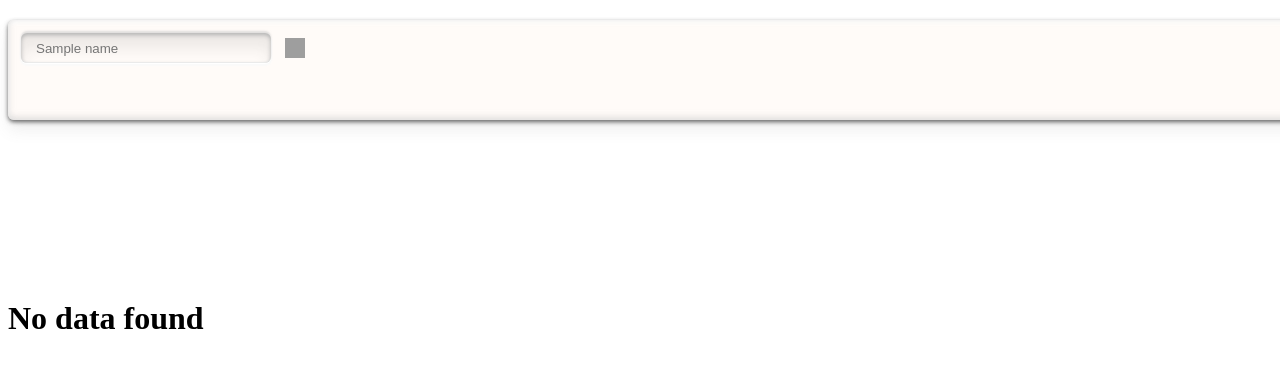
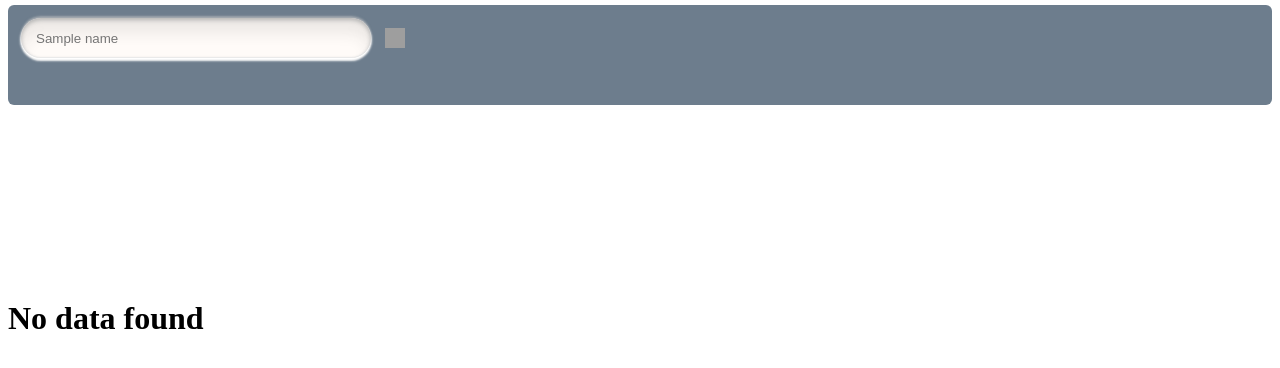
Before and after one commit to gupta-harshal/SMHACKERS, a Flask app: template Data/templates/namecard.html in a window 1280 px wide; the page is wider, and only the part inside the window is pictured. Shown: the top 368 px of that part. Run offline with Flask 3, Linux system fonts and the light colour scheme; tables that the repository leaves empty hold one stand-in row (values such as "Sample post"); the template is opened without the code that fills it: values that come from a table or form of the project are taken from there, most other values are stand-ins (such as "Sample title", 1, 10 or a date in 2020); grey boxes are pictures that could not be loaded.

Commit message:
styling namecard changes

```diff
--- a/Data/main.py
+++ b/Data/main.py
@@ -21,7 +21,7 @@
     Status:Mapped[str] = mapped_column(String(250),nullable=False)
     Current_Company:Mapped[str] = mapped_column(String(250),nullable=False)
     Current_Working_Position:Mapped[str] = mapped_column(String(250),unique=False,nullable=False)
-    Image:Mapped[str] = mapped_column(String(250),nullable=False)
+    # Image:Mapped[str] = mapped_column(String(250),nullable=False)
     def to_dict(self):
         #Method 1.
         dictionary = {}
@@ -61,7 +61,7 @@
     branch=request.form["branch"]
     company=request.form["company"]
     position=request.form["position"]
-    file=request.files["pic"]
+    # file=request.files["pic"]
     if password==conpassword:
         with app.app_context():
             new_user = User(First_Name=f"{fname}",Last_Name=f"{lname}",Email=f"{email}",Password=f"{password}",Confirm_Password=f"{conpassword}",Branch=f"{branch}",Status=f"{status}",Current_Company=f"{company}",Current_Working_Position=f"{position}")
--- a/Data/static/css/namecard.css
+++ b/Data/static/css/namecard.css
@@ -1,7 +1,7 @@
 .searchbox{
-background-color:#fffbf8;
+background-color:#6D7D8D;
 padding:13px;
-width:1350px;
+width:100%;
 height: 100px;
 margin:100px auto;
 -webkit-box-sizing:border-box;
@@ -18,20 +18,20 @@
 0 10px 15px 0 rgba(126, 126, 126, 0.12),
 0 -2px 6px 1px rgba(199, 199, 199, 0.55) inset,
 0 2px 4px 2px rgba(255, 255, 255, 0.83) inset; */
-box-shadow:
+/* box-shadow:
 0 2px 4px 0 rgba(72, 72, 72, 0.83),
 0 10px 15px 0 rgba(126, 126, 126, 0.12),
 0 -2px 6px 1px rgba(199, 199, 199, 0.55) inset,
-0 2px 4px 2px rgba(255, 255, 255, 0.83) inset;
+0 2px 4px 2px rgba(255, 255, 255, 0.83) inset; */
 position: relative;
 /* top: -150px; */
-top: -80px;
+top: -95px;
 }
 input[type="search"]{
-width:250px;
-height:30px;
+width:350px;
+height:40px;
 padding-left:15px;
-border-radius:6px;
+border-radius:20px;
 border:none;
 color:#939393;
 font-weight:500;
@@ -76,7 +76,7 @@
 .id{
 width: 100%;
 height: 275px;
-background-color: peachpuff;
+background-color: #fef9f1;
 position: relative;
 top: -150px;
 }
```
